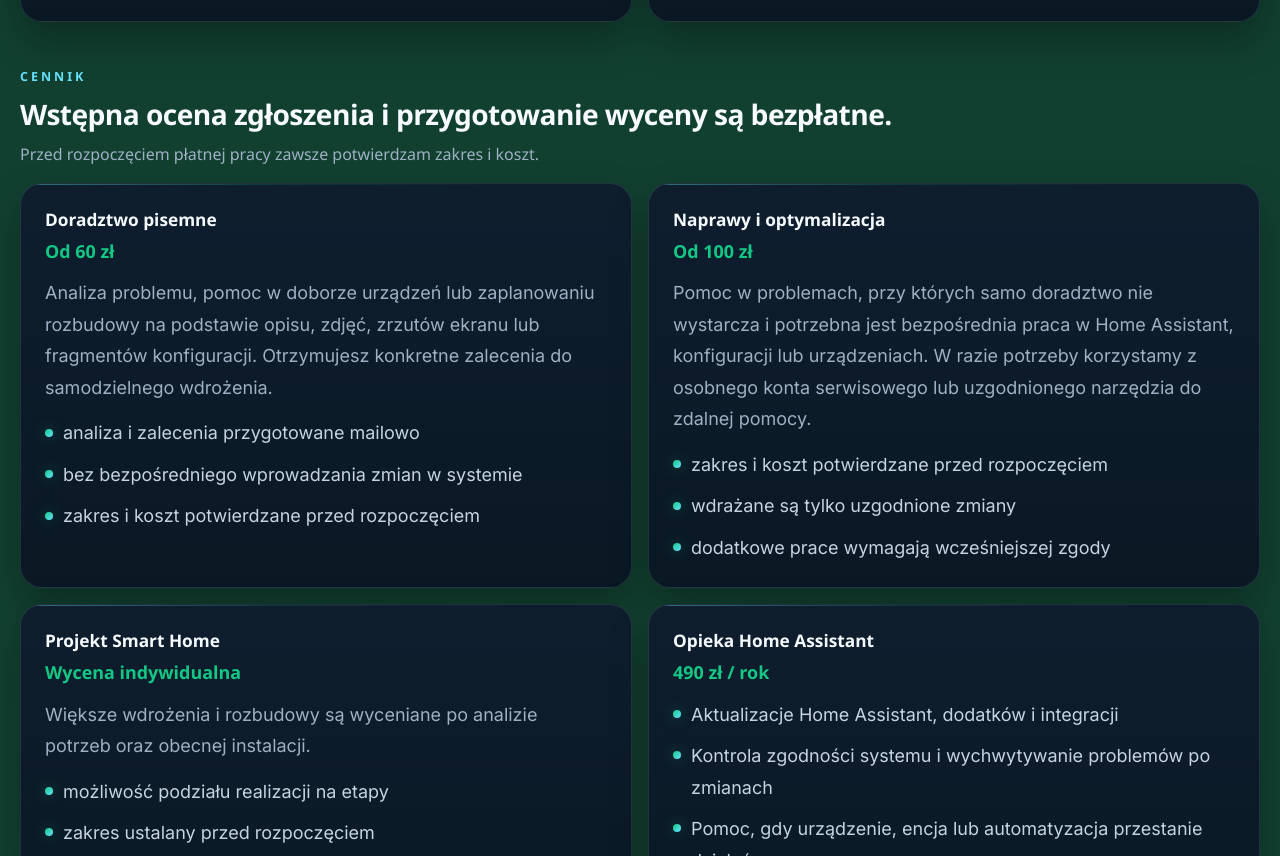
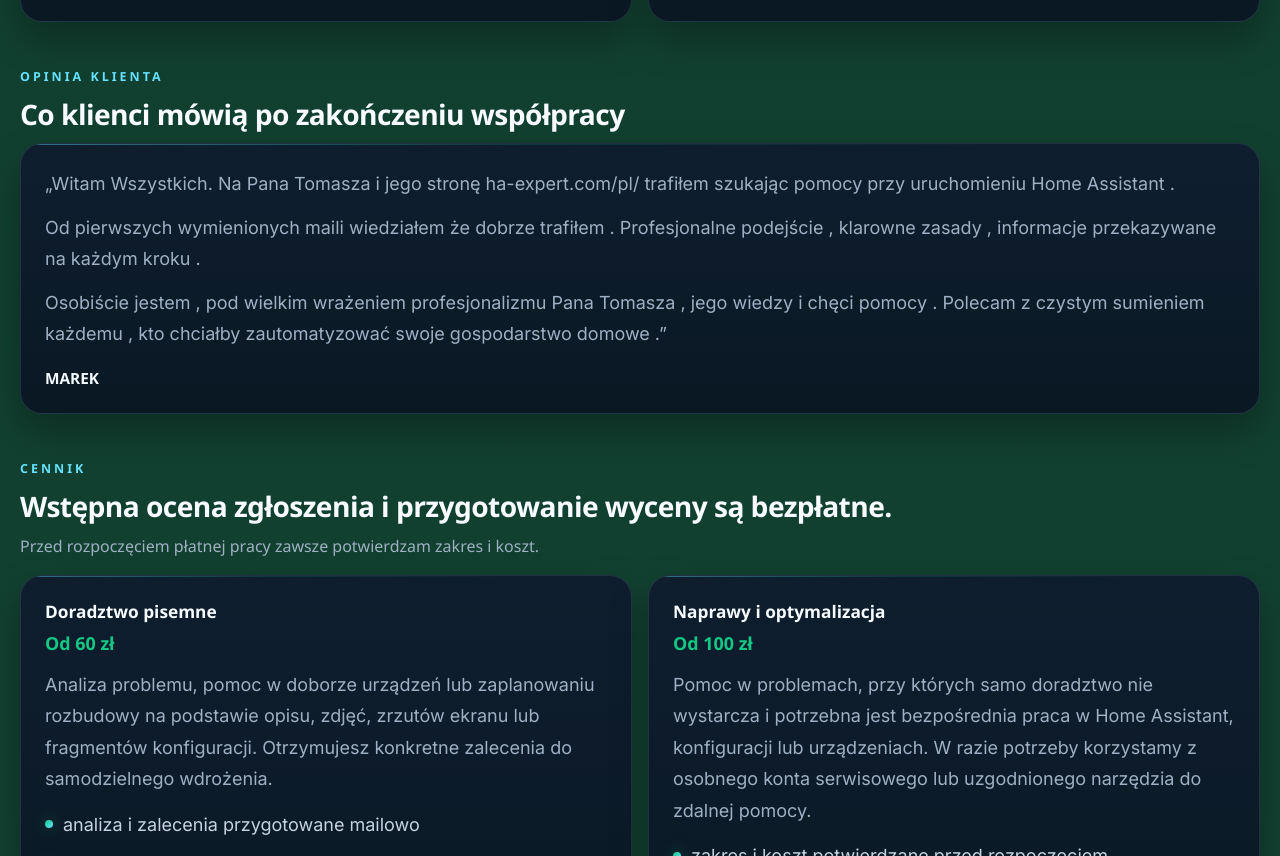
Before and after one commit to fc5tomasz/ha-uslugi, a plain HTML site: page pl/index.html in a window 1280 px wide. Shown: the part 2706-3562 px from the top of the page. Drawn offline with Linux system fonts and the light colour scheme; no server answers.

Commit message:
Dodaj opinię Marka na PL i zmniejsz grubość podpisów opinii

```diff
--- a/pl/index.html
+++ b/pl/index.html
@@ -263,6 +263,19 @@
           <p>Jeśli problem można rozwiązać bez dostępu do systemu, analizuję przesłane materiały i przekazuję pisemne zalecenia do samodzielnego wdrożenia. Jeśli potrzebna jest bezpośrednia praca w Home Assistant, ustalamy bezpieczny sposób dostępu, zwykle osobne konto serwisowe, a w razie potrzeby, za Twoją zgodą, narzędzie do zdalnej pomocy. Przy instalacji od zera najpierw uruchamiamy system i zakładasz własne konto administratora. Wprowadzam wyłącznie uzgodnione zmiany, testujemy efekt, a po zakończeniu usuwasz dostęp serwisowy.</p>
         </div>
       </div>
+    </section>
+
+    <section class="section" id="opinia-klienta">
+      <div class="section-label">OPINIA KLIENTA</div>
+      <h2 class="section-title mobile-match-title">Co klienci mówią po zakończeniu współpracy</h2>
+      <figure class="card review-card">
+        <blockquote>
+          <p>„Witam Wszystkich. Na Pana Tomasza i&nbsp;jego stronę ha-expert.com/pl/ trafiłem szukając pomocy przy uruchomieniu Home Assistant .</p>
+          <p>Od pierwszych wymienionych maili wiedziałem że dobrze trafiłem . Profesjonalne podejście , klarowne zasady , informacje przekazywane na każdym kroku .</p>
+          <p>Osobiście jestem , pod wielkim wrażeniem profesjonalizmu Pana Tomasza , jego wiedzy i&nbsp;chęci pomocy . Polecam z&nbsp;czystym sumieniem każdemu , kto chciałby zautomatyzować swoje gospodarstwo domowe .”</p>
+        </blockquote>
+        <figcaption class="review-author" style="font-weight:600">MAREK</figcaption>
+      </figure>
     </section>
 
     <section class="section" id="cennik">
```
Also changed, not shown: en/index.html (+1 -1 lines).
